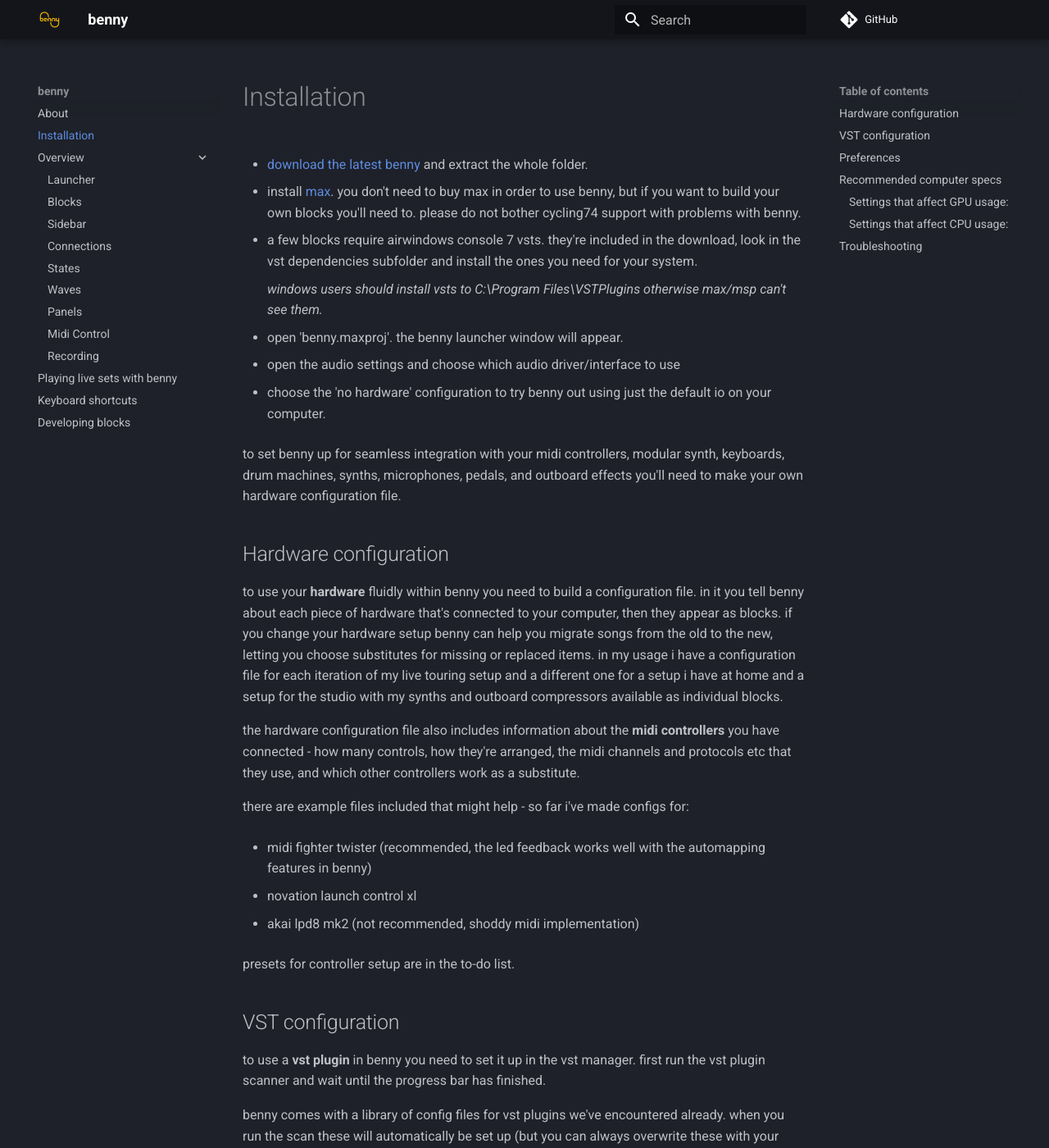
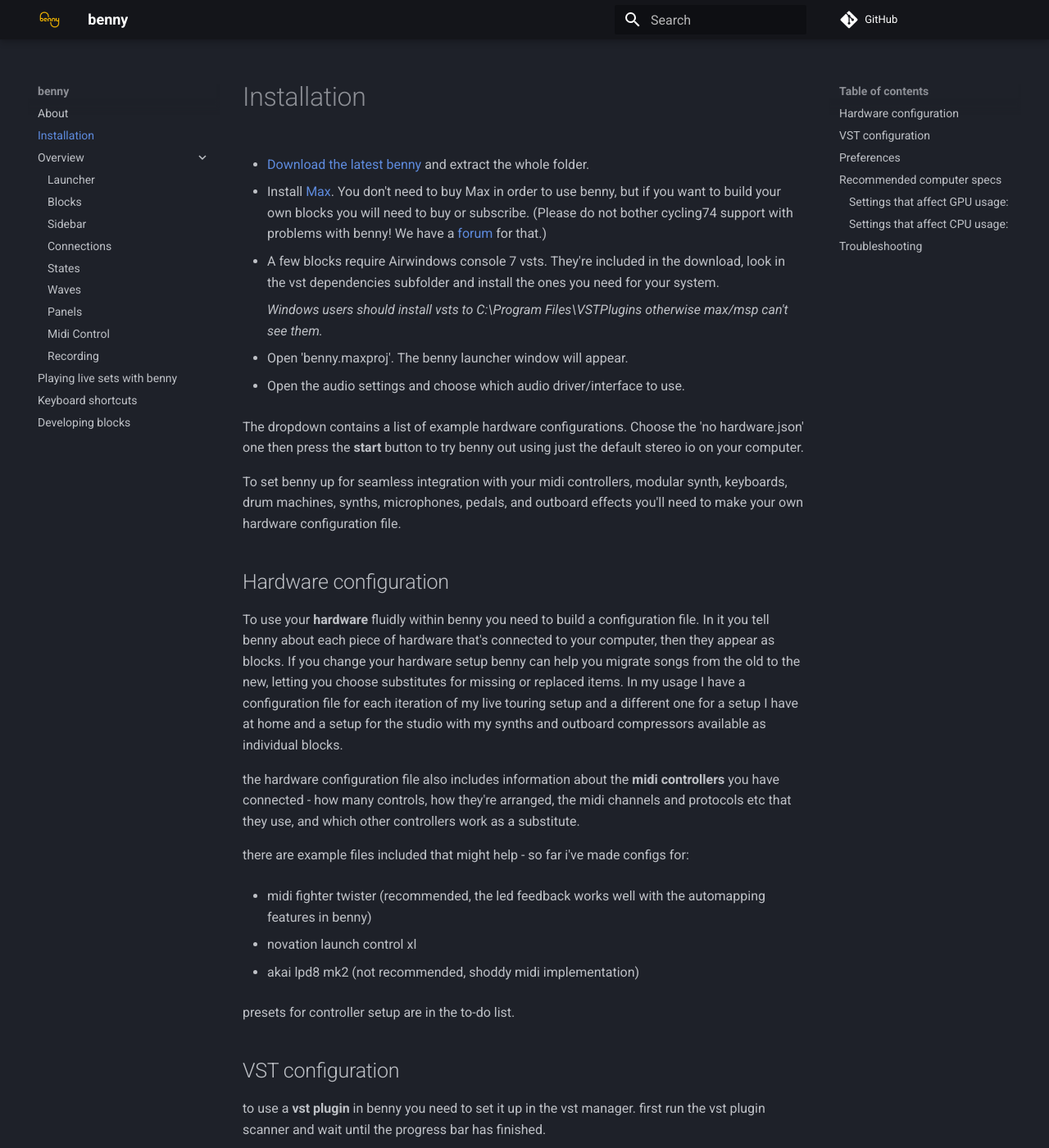
Before and after one commit to playbenny/benny_manual, an MkDocs documentation site: the page built from docs/installation.md, in a window 1280 px wide and 1400 px high. Shown: the whole window at 82% size. Built offline with MkDocs 1.6.1 and Material for MkDocs 9.7.7, drawn with Linux system fonts in a browser that asks for light colours; comment, search, counter and statistics services are not loaded.

Commit message:
Update installation.md

```diff
--- a/docs/installation.md
+++ b/docs/installation.md
@@ -1,23 +1,23 @@
-- [download the latest benny](https://github.com/jamesholdenmusic/benny/archive/refs/heads/main.zip) and extract the whole folder.
+- [Download the latest benny](https://github.com/jamesholdenmusic/benny/archive/refs/heads/main.zip) and extract the whole folder.
 
-- install [max](http://www.cycling74.com). you don't need to buy max in order to use benny, but if you want to build your own blocks you'll need to. please do not bother cycling74 support with problems with benny.
+- Install [Max](http://www.cycling74.com). You don't need to buy Max in order to use benny, but if you want to build your own blocks you will need to buy or subscribe. (Please do not bother cycling74 support with problems with benny! We have a [forum](https://github.com/jamesholdenmusic/benny/discussions) for that.)
 
-- a few blocks require airwindows console 7 vsts. they're included in the download, look in the vst dependencies subfolder and install the ones you need for your system.
+- A few blocks require Airwindows console 7 vsts. They're included in the download, look in the vst dependencies subfolder and install the ones you need for your system.
 
-    *windows users should install vsts to C:\Program Files\VSTPlugins otherwise max/msp can't see them.*
+    *Windows users should install vsts to C:\Program Files\VSTPlugins otherwise max/msp can't see them.*
 
-- open 'benny.maxproj'. the benny launcher window will appear.
+- Open 'benny.maxproj'. The benny launcher window will appear.
 
-- open the audio settings and choose which audio driver/interface to use
+- Open the audio settings and choose which audio driver/interface to use.
 
-- choose the 'no hardware' configuration to try benny out using just the default io on your computer.
+The dropdown contains a list of example hardware configurations. Choose the 'no hardware.json' one then press the **start** button to try benny out using just the default stereo io on your computer.
 
-to set benny up for seamless integration with your midi controllers, modular synth, keyboards, drum machines, synths, microphones, pedals, and outboard effects you'll need to make your own hardware configuration file.
+To set benny up for seamless integration with your midi controllers, modular synth, keyboards, drum machines, synths, microphones, pedals, and outboard effects you'll need to make your own hardware configuration file.
 
 
 ## Hardware configuration
 
-to use your **hardware** fluidly within benny you need to build a configuration file. in it you tell benny about each piece of hardware that's connected to your computer, then they appear as blocks. if you change your hardware setup benny can help you migrate songs from the old to the new, letting you choose substitutes for missing or replaced items. in my usage i have a configuration file for each iteration of my live touring setup and a different one for a setup i have at home and a setup for the studio with my synths and outboard compressors available as individual blocks.
+To use your **hardware** fluidly within benny you need to build a configuration file. In it you tell benny about each piece of hardware that's connected to your computer, then they appear as blocks. If you change your hardware setup benny can help you migrate songs from the old to the new, letting you choose substitutes for missing or replaced items. In my usage I have a configuration file for each iteration of my live touring setup and a different one for a setup I have at home and a setup for the studio with my synths and outboard compressors available as individual blocks.
 
 the hardware configuration file also includes information about the **midi controllers** you have connected - how many controls, how they're arranged, the midi channels and protocols etc that they use, and which other controllers work as a substitute.
 
```
